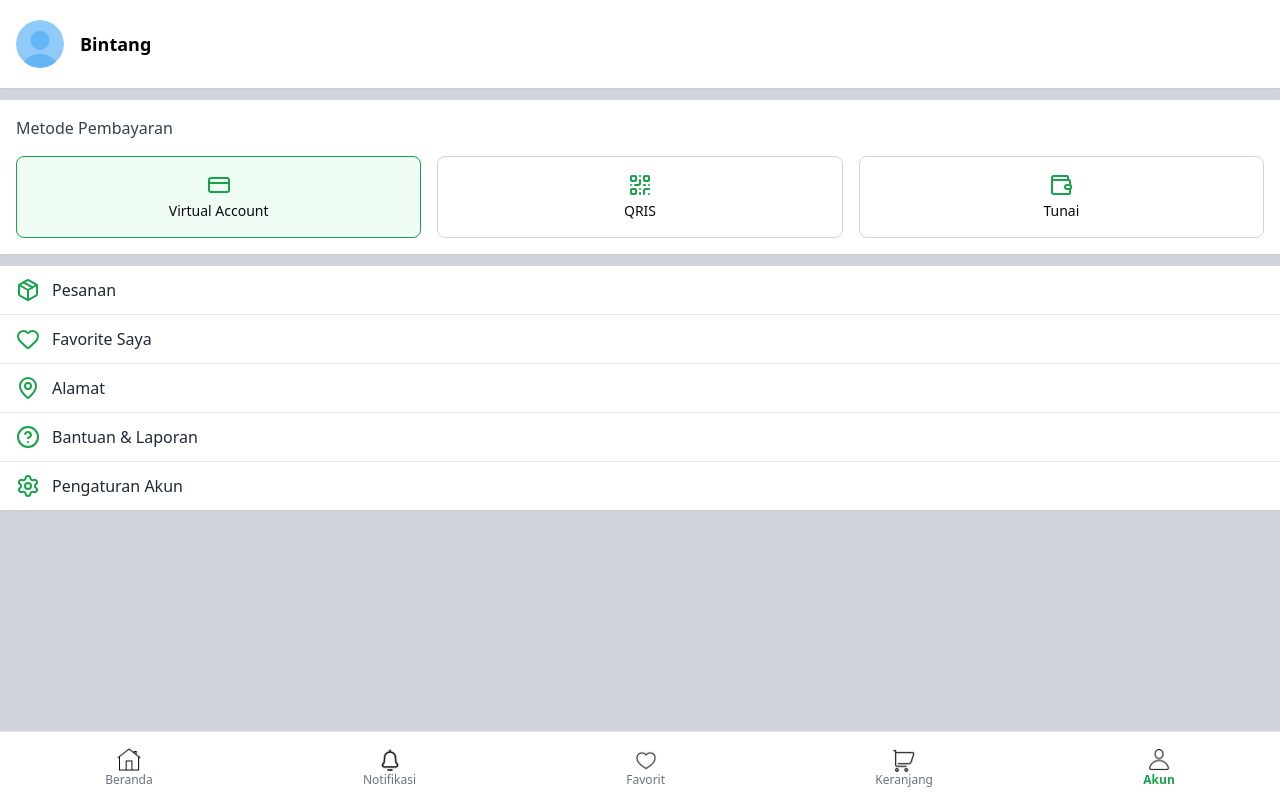
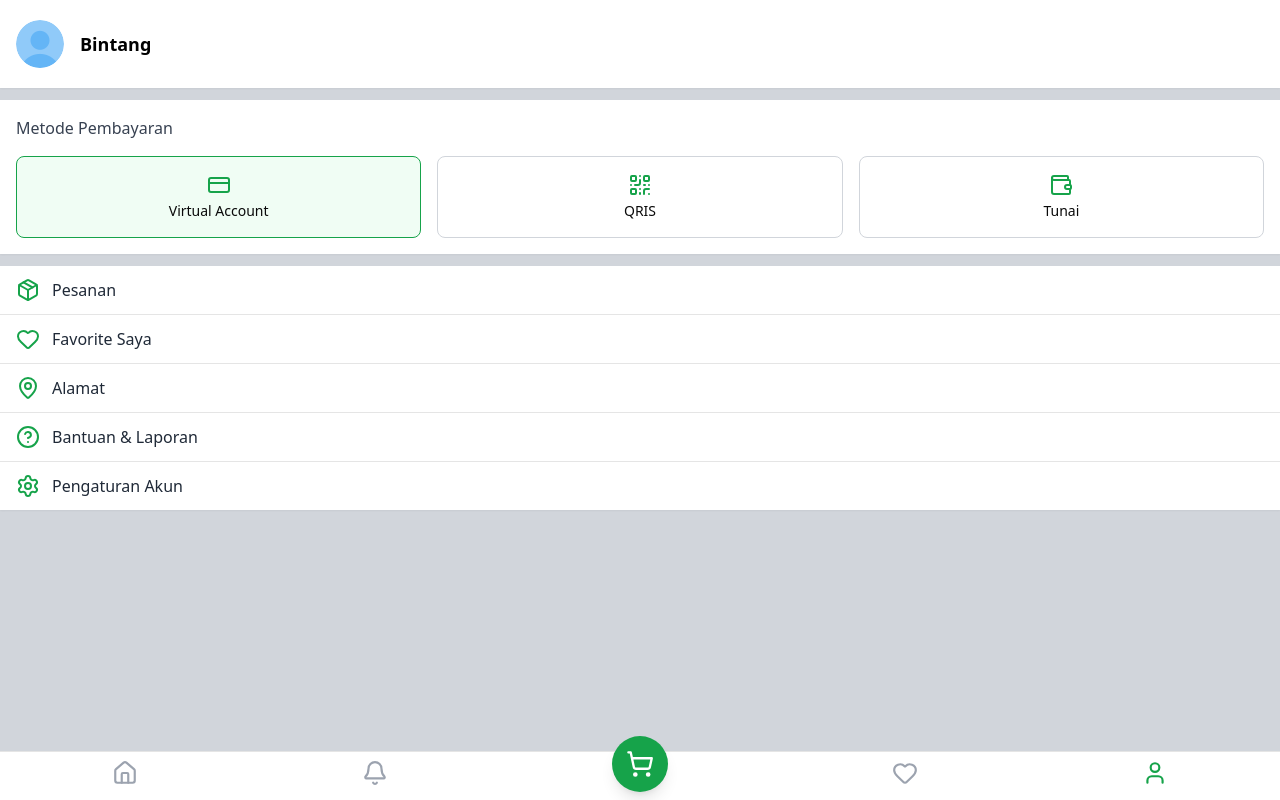
Before and after one commit to Hazama32/SpesialSayur, a Next.js app: page /profile in a window 1280 px wide. Built offline with nearby package versions, Linux system fonts and the light colour scheme.

Commit message:
ubah navbar

```diff
--- a/package.json
+++ b/package.json
@@ -18,7 +18,7 @@
     "react": "^18",
     "react-dom": "^18",
     "react-responsive-carousel": "^3.2.23",
-    "swiper": "^11.2.8",
+    "swiper": "^11.2.10",
     "tailwind-merge": "^3.3.1",
     "tailwindcss-animate": "^1.0.7",
     "zod": "^3.25.67"
--- a/src/app/dashboard/page.tsx
+++ b/src/app/dashboard/page.tsx
@@ -19,6 +19,8 @@ type ProductItem = {
   deskripsi: string
   harga_kiloan: string
   gambar: any[]
+  is_special_offer?: boolean
+  offer_ends_at?: string
 }
 
 type VoucherItem = {
@@ -36,22 +38,30 @@ type VoucherItem = {
 
 export default function HomePage() {
   const [products, setProducts] = useState<ProductItem[]>([])
+  const [specialOffers, setSpecialOffers] = useState<ProductItem[]>([])
   const [search, setSearch] = useState('')
   const [category, setCategory] = useState('All')
   const [bannerList, setBannerList] = useState<string[]>([])
-  const [activePopupId, setActivePopupId] = useState<number | null>(null) // 👉 untuk popup per card
+  const [activePopupId, setActivePopupId] = useState<number | null>(null)
+  const username = typeof window !== 'undefined' ? localStorage.getItem('username') : ''
 
   useEffect(() => {
     fetch('https://spesialsayurdb-production-b3b4.up.railway.app/api/produks?populate=*')
       .then((res) => res.json())
       .then((data) => {
         if (Array.isArray(data.data)) {
+          const now = new Date()
+          const specials = data.data.filter(
+            (p: ProductItem) =>
+              p.is_special_offer &&
+              p.offer_ends_at &&
+              new Date(p.offer_ends_at) > now
+          )
+          setSpecialOffers(specials)
           setProducts(data.data)
         }
       })
-      .catch((err) => {
-        console.error('Gagal fetch produk:', err)
-      })
+      .catch((err) => console.error('Gagal fetch produk:', err))
 
     fetch('https://spesialsayurdb-production-b3b4.up.railway.app/api/vouchers?populate=*')
       .then((res) => res.json())
@@ -59,28 +69,18 @@ export default function HomePage() {
         const vouchers: VoucherItem[] = data.data || []
         const activeBanners = vouchers
           .filter((v) => v?.status_voucher === true)
-          .map((v) => {
-            if (v?.banner?.formats?.small?.url) {
-              return (
-                'https://spesialsayurdb-production-b3b4.up.railway.app' +
-                v.banner.formats.small.url
+          .map((v) =>
+            v?.banner?.formats?.small?.url
+              ? 'https://spesialsayurdb-production-b3b4.up.railway.app' + v.banner.formats.small.url
+              : v?.banner?.url
+              ? 'https://spesialsayurdb-production-b3b4.up.railway.app' + v.banner.url
+              : null
           )
-            } else if (v?.banner?.url) {
-              return (
-                'https://spesialsayurdb-production-b3b4.up.railway.app' +
-                v.banner.url
-              )
-            } else {
-              return null
-            }
-          })
-          .filter((url) => url !== null) as string[]
+          .filter(Boolean) as string[]
 
         setBannerList(activeBanners)
       })
-      .catch((err) => {
-        console.error('Gagal fetch voucher:', err)
-      })
+      .catch((err) => console.error('Gagal fetch voucher:', err))
   }, [])
 
   const filteredProducts = products.filter((item) => {
@@ -93,7 +93,6 @@ export default function HomePage() {
   })
 
   const categories = ['All', 'Sayur', 'Buah']
-  const username = localStorage.getItem('username')
 
   return (
     <div className="min-h-screen bg-gray-300 pb-16">
@@ -110,9 +109,7 @@ export default function HomePage() {
             <LogoutButton />
           </div>
         </div>
-
         <p className="text-lg mx-2">Selamat Datang {username}</p>
-
         <div className="mt-3">
           <input
             type="text"
@@ -126,14 +123,14 @@ export default function HomePage() {
 
       <div className="h-4" />
 
-      {/* BANNER CAROUSEL */}
+      {/* BANNER */}
       <div className="px-4">
         {bannerList.length > 0 ? (
           <Swiper
             modules={[Autoplay, Pagination]}
             autoplay={{ delay: 3000, disableOnInteraction: false }}
             pagination={{ clickable: true }}
-            loop={true}
+            loop
             className="w-full h-40 rounded-lg shadow overflow-hidden"
           >
             {bannerList.map((url, idx) => (
@@ -162,9 +159,7 @@ export default function HomePage() {
             key={cat}
             onClick={() => setCategory(cat)}
             className={`px-4 py-1 rounded-full whitespace-nowrap text-sm ${
-              category === cat
-                ? 'bg-green-800 text-white'
-                : 'bg-gray-200 text-gray-700'
+              category === cat ? 'bg-green-800 text-white' : 'bg-gray-200 text-gray-700'
             }`}
           >
             {cat}
@@ -172,8 +167,27 @@ export default function HomePage() {
         ))}
       </div>
 
-      {/* PRODUK */}
-      <div className="p-4 grid grid-cols-2 md:grid-cols-4 gap-4 text-black">
+      {/* SPECIAL OFFERS */}
+      {specialOffers.length > 0 && (
+        <div className="mt-6 px-4">
+          <h2 className="text-xl font-bold text-green-700 mb-3">Special Offer</h2>
+          <div className="grid grid-cols-2 md:grid-cols-4 gap-4">
+            {specialOffers.map((product) => (
+              <ProductCard
+                key={product.id}
+                product={product}
+                activePopupId={activePopupId}
+                setActivePopupId={setActivePopupId}
+              />
+            ))}
+          </div>
+        </div>
+      )}
+
+      {/* SEMUA PRODUK */}
+      <div className="mt-6 px-4">
+        <h2 className="text-xl font-bold text-green-700 mb-3">Semua Produk</h2>
+        <div className="grid grid-cols-2 md:grid-cols-4 gap-4 text-black">
           {filteredProducts.map((product) => (
             <ProductCard
               key={product.id}
@@ -183,11 +197,15 @@ export default function HomePage() {
             />
           ))}
         </div>
+      </div>
+
+      {/* Spacer */}
+      <div className="h-[100px]" />
 
       {/* FOOTER */}
-      <div className="h-8 pt-8 text-center text-sm text-gray-600">
+      <footer className="text-center text-sm text-gray-600 py-4">
         <p>&copy; 2025 Spesial Sayur. All rights reserved.</p>
-      </div>
+      </footer>
     </div>
   )
 }
--- a/src/components/Navbar.tsx
+++ b/src/components/Navbar.tsx
@@ -1,34 +1,62 @@
 'use client'
 
 import Link from 'next/link'
-import Image from 'next/image'
 import { usePathname } from 'next/navigation'
+import {
+  Home,
+  Bell,
+  ShoppingCart,
+  Heart,
+  User
+} from 'lucide-react'
 
 export default function Navbar() {
   const pathname = usePathname()
 
   const navItems = [
-    { name: 'Beranda', href: '/dashboard', icon: '/icons/home.png' },
-    { name: 'Notifikasi', href: '/notifikasi', icon: '/icons/notif.png' },
-    { name: 'Favorit', href: '/favorit', icon: '/icons/favorit.png' },
-    { name: 'Keranjang', href: '/cart', icon: '/icons/cart.png' },
-    { name: 'Akun', href: '/profile', icon: '/icons/akun 2.png' },
+    { name: 'Home', href: '/dashboard', icon: Home },
+    { name: 'Notif', href: '/notifikasi', icon: Bell },
+    { name: 'Cart', href: '/cart', icon: ShoppingCart },
+    { name: 'Favourite', href: '/favorit', icon: Heart },
+    { name: 'Account', href: '/profile', icon: User },
   ]
 
   return (
-    <nav className="fixed bottom-0 left-0 right-0 bg-white pb-3 border-t shadow-xl flex justify-around py-4 z-[999]">
-      {navItems.map((item) => (
+    <nav className="fixed bottom-0 left-0 right-0 bg-white border-t shadow-xl py-2 flex justify-around z-[999]">
+      {navItems.map((item) => {
+        const isActive = pathname === item.href
+        const isCart = item.name === 'Cart'
+        const Icon = item.icon
+
+        return (
           <Link
             key={item.href}
             href={item.href}
-          className={`flex flex-col items-center text-xs ${
-            pathname === item.href ? 'text-green-600 font-bold' : 'text-gray-500'
+            className={`flex flex-col items-center transition-all duration-200 ${
+              isActive ? 'text-green-600' : 'text-gray-400'
             }`}
           >
-          <Image src={item.icon} alt={item.name} width={24} height={24} />
-          <span>{item.name}</span>
+            <div
+              className={`relative flex items-center justify-center ${
+                isCart
+                  ? 'w-14 h-14 rounded-full bg-green-600 shadow-lg -mt-6'
+                  : ''
+              }`}
+            >
+              <Icon
+                size={isCart ? 28 : 26}
+                className={`transition duration-150 ${
+                  isCart
+                    ? 'text-white'
+                    : isActive
+                    ? 'text-green-600'
+                    : 'text-gray-400'
+                }`}
+              />
+            </div>
           </Link>
-      ))}
+        )
+      })}
     </nav>
   )
 }
```
Also changed, not shown: 1 other file (tests, documents, lock files or other folders). Lines whose indentation alone changed are shown as unchanged.
